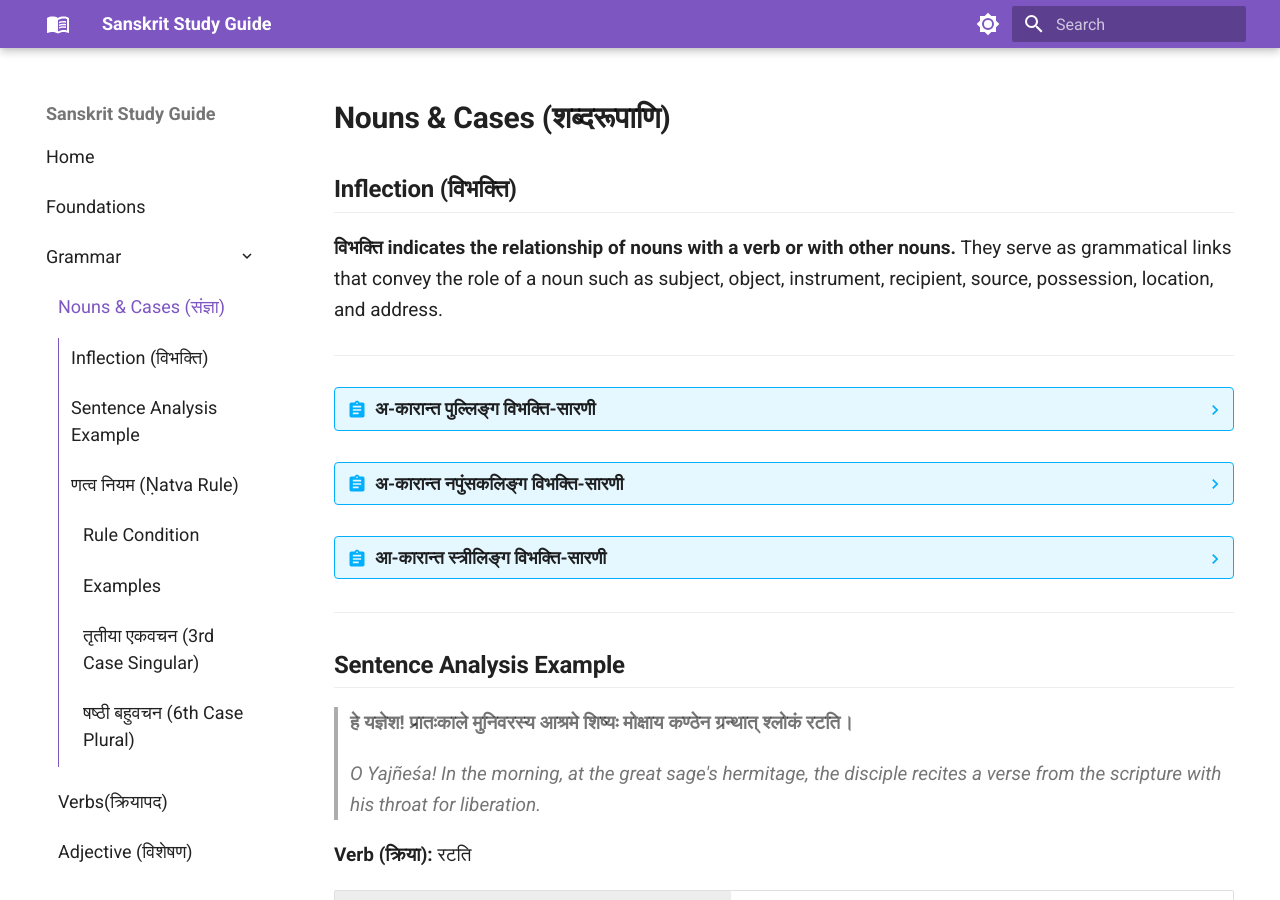
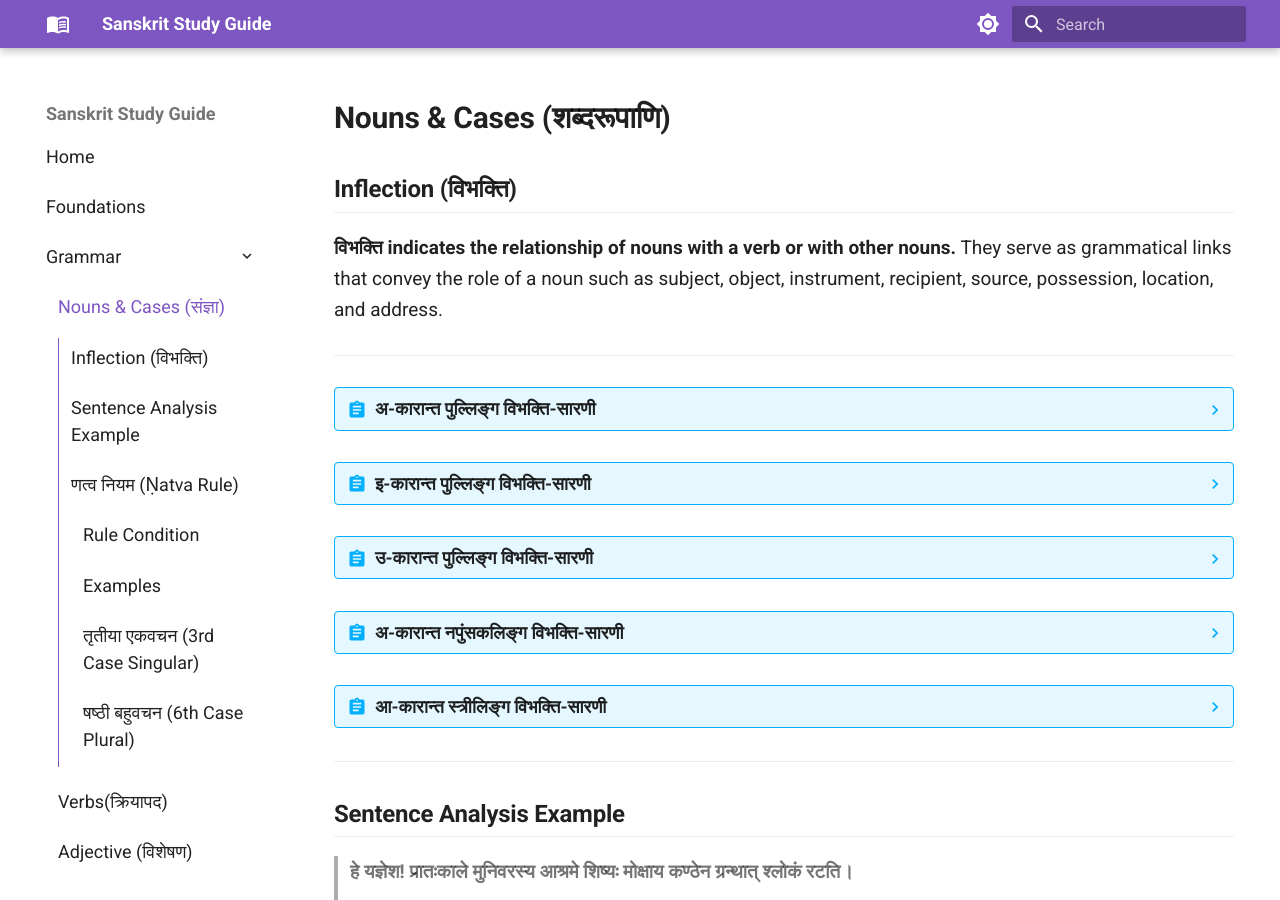
Before and after one commit to akshakp/sanskrit-study-guide, an MkDocs documentation site: the page built from docs/nouns.md, in a window 1280 px wide and 900 px high. Built offline with MkDocs 1.6.1 and Material for MkDocs 9.7.7, drawn with Linux system fonts in a browser that asks for light colours; some of the changed lines change nothing that is shown.

Commit message:
added इ-कारान्त and उ-कारान्त पुल्लिङ्ग विभक्ति

```diff
--- a/docs/nouns.md
+++ b/docs/nouns.md
@@ -20,6 +20,36 @@
     | **षष्ठी**     | कस्य? (Whose?)              | Relation/Possession (संबन्ध) | देवस्य  | देवयोः     | देवानाम् |
     | **सप्तमी**    | कुत्र? कदा? (Where? When?)  | Location (अधिकरण)            | देवे    | देवयोः     | देवेषु   |
     | **सम्बोधनम्** | हे! (O!)                    | Addressee (श्रोता)           | हे देव  | हे देवौ    | हे देवाः |
+
+??? abstract "इ-कारान्त पुल्लिङ्ग विभक्ति-सारणी"
+
+    Declension table for masculine nouns ending in **-i** (like हरि):
+
+    | विभक्तिः      | Question                    | Function                     | एकवचनम् | द्विवचनम्   | बहुवचनम् |
+    | ------------- | --------------------------- | ---------------------------- | -------- | ----------- | --------- |
+    | **प्रथमा**    | कः? का? किम्? (Who? What?)  | Subject (कर्ता)              | हरिः     | हरी         | हरयः     |
+    | **द्वितीया**  | किम्? कम्? (Whom? What?)    | Object (कर्म)                | हरिम्    | हरी         | हरीन्     |
+    | **तृतीया**    | केन? (By what/whom?)        | Instrument (करण)             | हरिणा    | हरिभ्याम्   | हरिभिः    |
+    | **चतुर्थी**   | कस्मै? (For whom?)          | Recipient (संप्रदान)         | हरये     | हरिभ्याम्   | हरिभ्यः   |
+    | **पञ्चमी**    | कस्मात्? (From what/where?) | Source (अपादान)              | हरेः     | हरिभ्याम्   | हरिभ्यः   |
+    | **षष्ठी**     | कस्य? (Whose?)              | Relation/Possession (संबन्ध) | हरेः     | हर्योः      | हरीणाम्   |
+    | **सप्तमी**    | कुत्र? कदा? (Where? When?)  | Location (अधिकरण)            | हरौ      | हर्योः      | हरिषु     |
+    | **सम्बोधनम्** | हे! (O!)                    | Addressee (श्रोता)           | हे हरे   | हे हरी      | हे हरयः   |
+
+??? abstract "उ-कारान्त पुल्लिङ्ग विभक्ति-सारणी"
+
+    Declension table for masculine nouns ending in **-u** (like भानु):
+
+    | विभक्तिः      | Question                    | Function                     | एकवचनम् | द्विवचनम्    | बहुवचनम् |
+    | ------------- | --------------------------- | ---------------------------- | -------- | ------------ | --------- |
+    | **प्रथमा**    | कः? का? किम्? (Who? What?)  | Subject (कर्ता)              | भानुः    | भानू         | भानवः    |
+    | **द्वितीया**  | किम्? कम्? (Whom? What?)    | Object (कर्म)                | भानुम्   | भानू         | भानून्    |
+    | **तृतीया**    | केन? (By what/whom?)        | Instrument (करण)             | भानुना   | भानुभ्याम्   | भानुभिः   |
+    | **चतुर्थी**   | कस्मै? (For whom?)          | Recipient (संप्रदान)         | भानवे    | भानुभ्याम्   | भानुभ्यः  |
+    | **पञ्चमी**    | कस्मात्? (From what/where?) | Source (अपादान)              | भानोः    | भानुभ्याम्   | भानुभ्यः  |
+    | **षष्ठी**     | कस्य? (Whose?)              | Relation/Possession (संबन्ध) | भानोः    | भान्वोः      | भानूनाम्  |
+    | **सप्तमी**    | कुत्र? कदा? (Where? When?)  | Location (अधिकरण)            | भानौ     | भान्वोः      | भानुषु    |
+    | **सम्बोधनम्** | हे! (O!)                    | Addressee (श्रोता)           | हे भानो  | हे भानू      | हे भानवः  |
 
 ??? abstract "अ-कारान्त नपुंसकलिङ्ग विभक्ति-सारणी"
 
```
